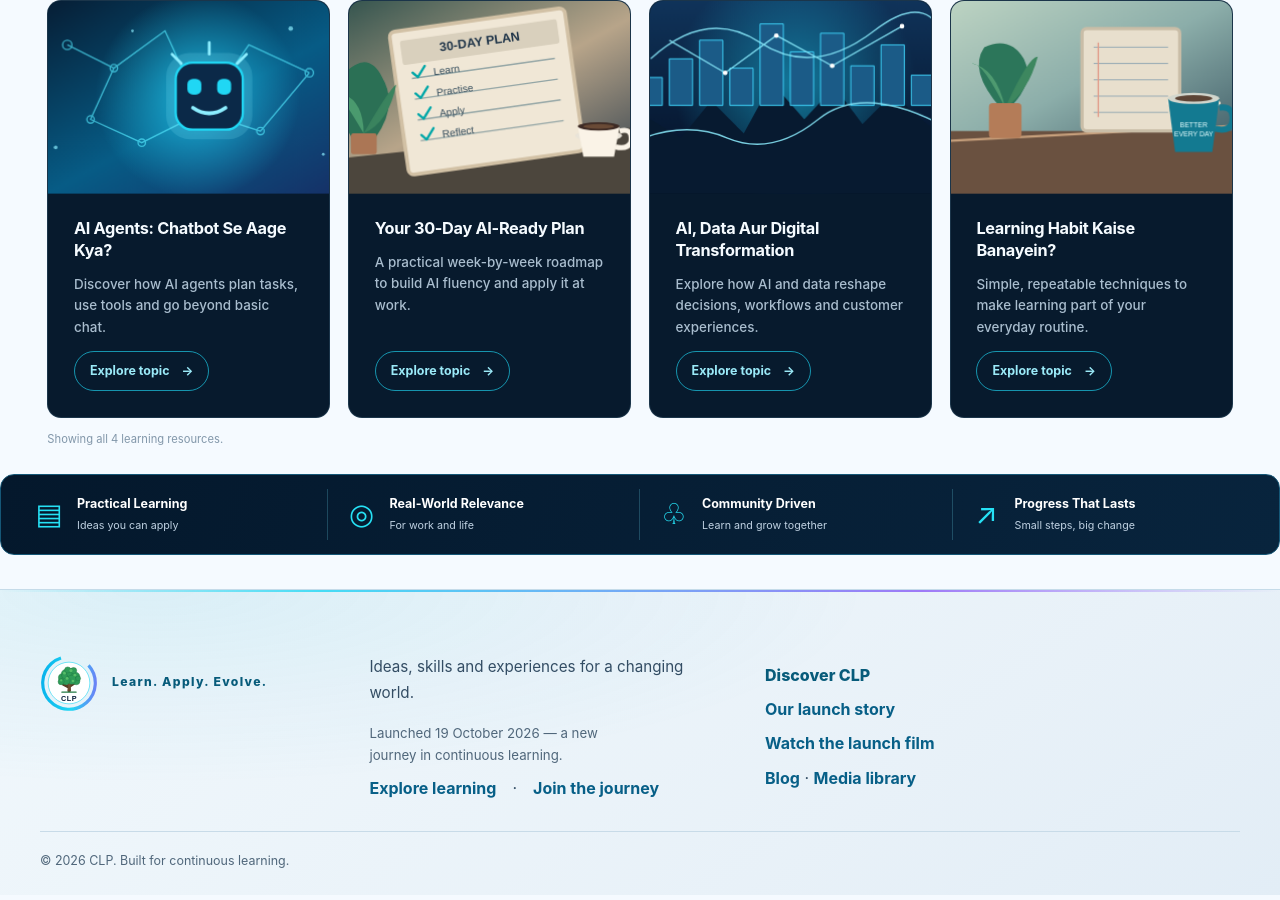
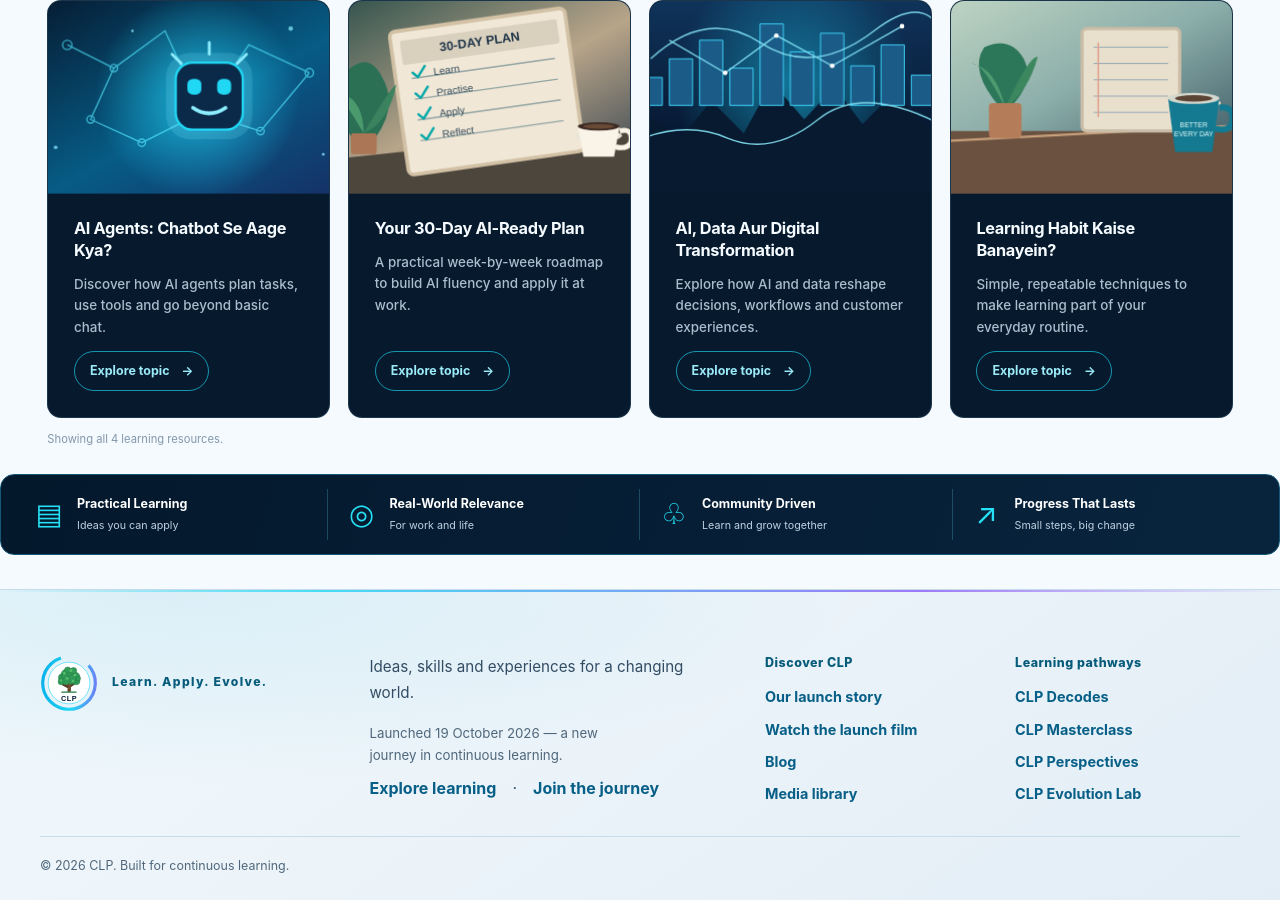
Before and after one commit to sanjeevkshu/clp, a Jekyll site: the page built from index.md, in a window 1280 px wide and 900 px high, scrolled down 1579 px. Built offline with Jekyll 4.4.1, drawn with Linux system fonts in a browser that asks for light colours.

Commit message:
Organize footer into responsive discovery columns

```diff
--- a/_includes/footer.html
+++ b/_includes/footer.html
@@ -8,11 +8,19 @@
     <p class="footer-launch-note">Launched 19 October 2026 — a new journey in continuous learning.</p>
     <p><a href="{{ '/learn/' | relative_url }}">Explore learning</a> · <a href="{{ '/community/' | relative_url }}">Join the journey</a></p>
   </div>
-  <div class="footer-discovery">
-    <p class="footer-discovery-title">Discover CLP</p>
-    <p><a href="{{ '/launch/' | relative_url }}">Our launch story</a></p>
-    <p><a href="{{ '/media/featured-video/' | relative_url }}">Watch the launch film</a></p>
-    <p><a href="{{ '/blog/' | relative_url }}">Blog</a> · <a href="{{ '/media/' | relative_url }}">Media library</a></p>
+  <div class="footer-column footer-discovery">
+    <p class="footer-column-title">Discover CLP</p>
+    <a href="{{ '/launch/' | relative_url }}">Our launch story</a>
+    <a href="{{ '/media/featured-video/' | relative_url }}">Watch the launch film</a>
+    <a href="{{ '/blog/' | relative_url }}">Blog</a>
+    <a href="{{ '/media/' | relative_url }}">Media library</a>
+  </div>
+  <div class="footer-column footer-pathways">
+    <p class="footer-column-title">Learning pathways</p>
+    <a href="{{ '/learn/' | relative_url }}">CLP Decodes</a>
+    <a href="{{ '/learn/' | relative_url }}">CLP Masterclass</a>
+    <a href="{{ '/learn/' | relative_url }}">CLP Perspectives</a>
+    <a href="{{ '/learn/' | relative_url }}">CLP Evolution Lab</a>
   </div>
   <small>© {{ 'now' | date: '%Y' }} CLP. Built for continuous learning.</small>
 </footer>
```
